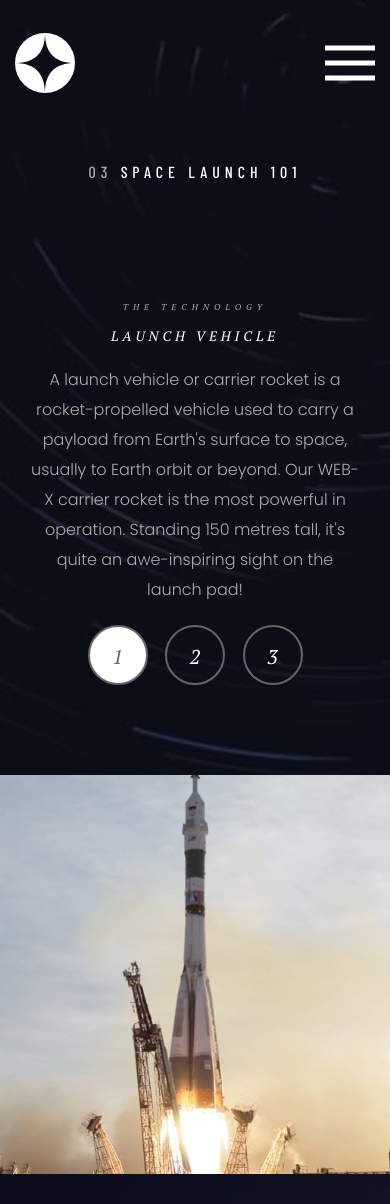
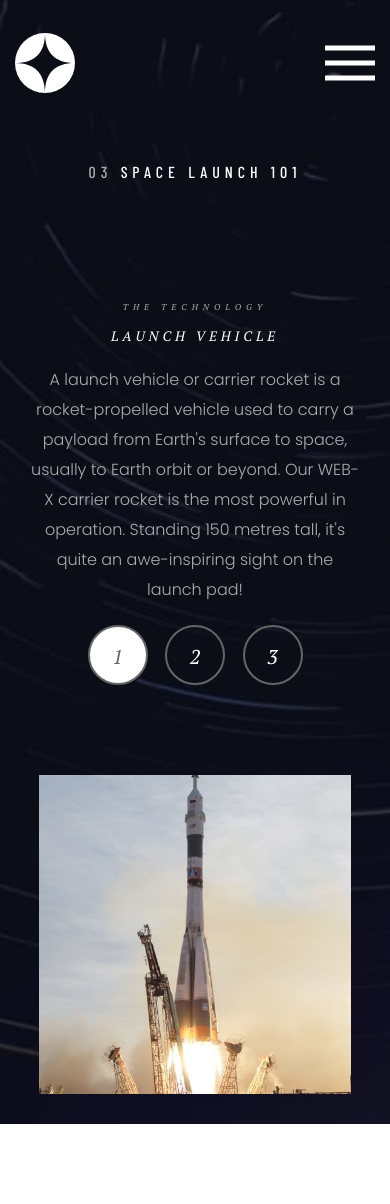
Before and after one commit to luisGomezOjeda/web-space, a React app: page /web-space/technology in a window 390 px wide. After the commit the page ends 1124 px from the top, so only its background shows below. Built offline with nearby package versions, Linux system fonts and the light colour scheme; a web font is replaced by a local one.

Commit message:
Actualizar tech.css

```diff
--- a/src/pages/tech/tech.css
+++ b/src/pages/tech/tech.css
@@ -23,7 +23,7 @@
     justify-self: end;
     width: 34vw;
     object-fit: contain;
-    margin: 0;
+
 }
 
 
@@ -56,7 +56,7 @@
 
 @media (max-width: 768px){
     .tech.section-article{
-        width: 100%;
+        width: 100%
     }
     .tech.section-article article {
         padding : 0;
@@ -67,7 +67,9 @@
 
     .tech.section-graphic img {
         justify-self: center;
-        width: 100%;
+        width: 80%;
+        min-whidth : 300px;
+        justify-self : Center;
     }
     .tech.section-article {
         flex-direction: column-reverse;
```
